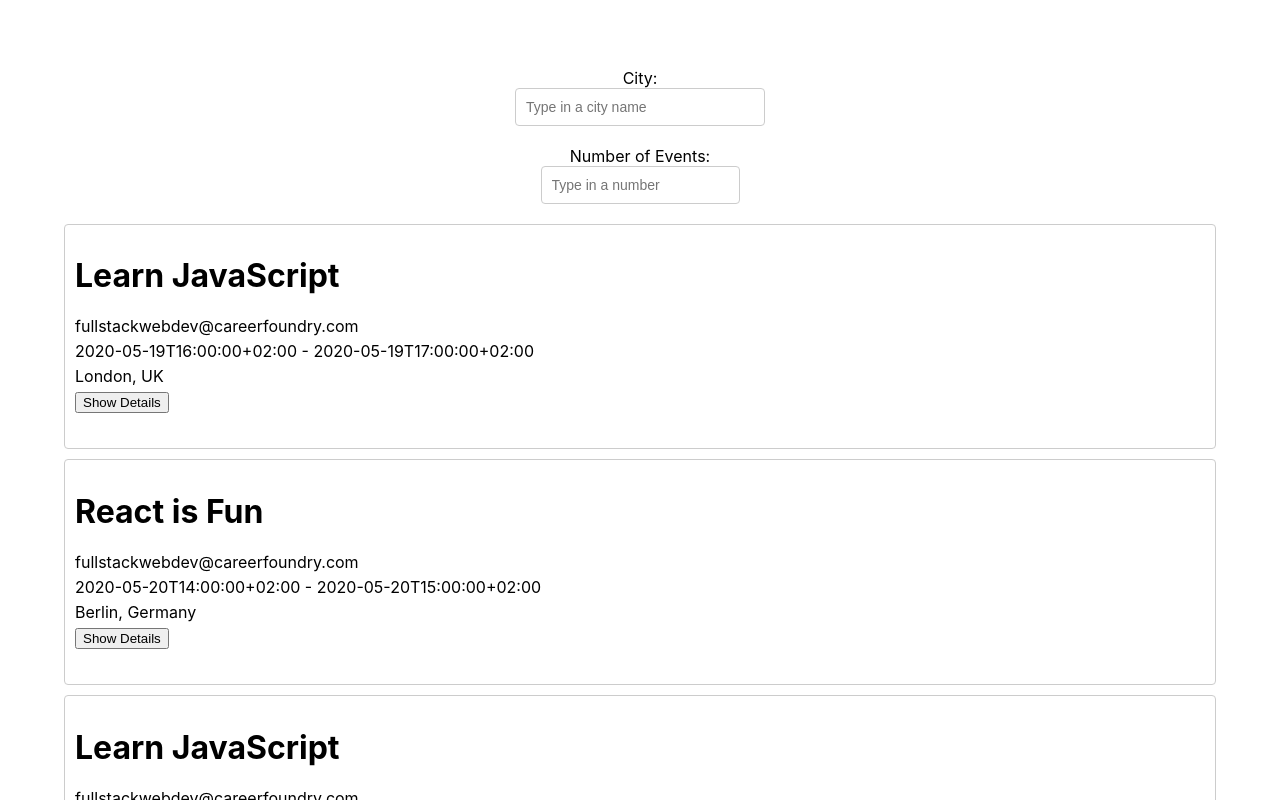
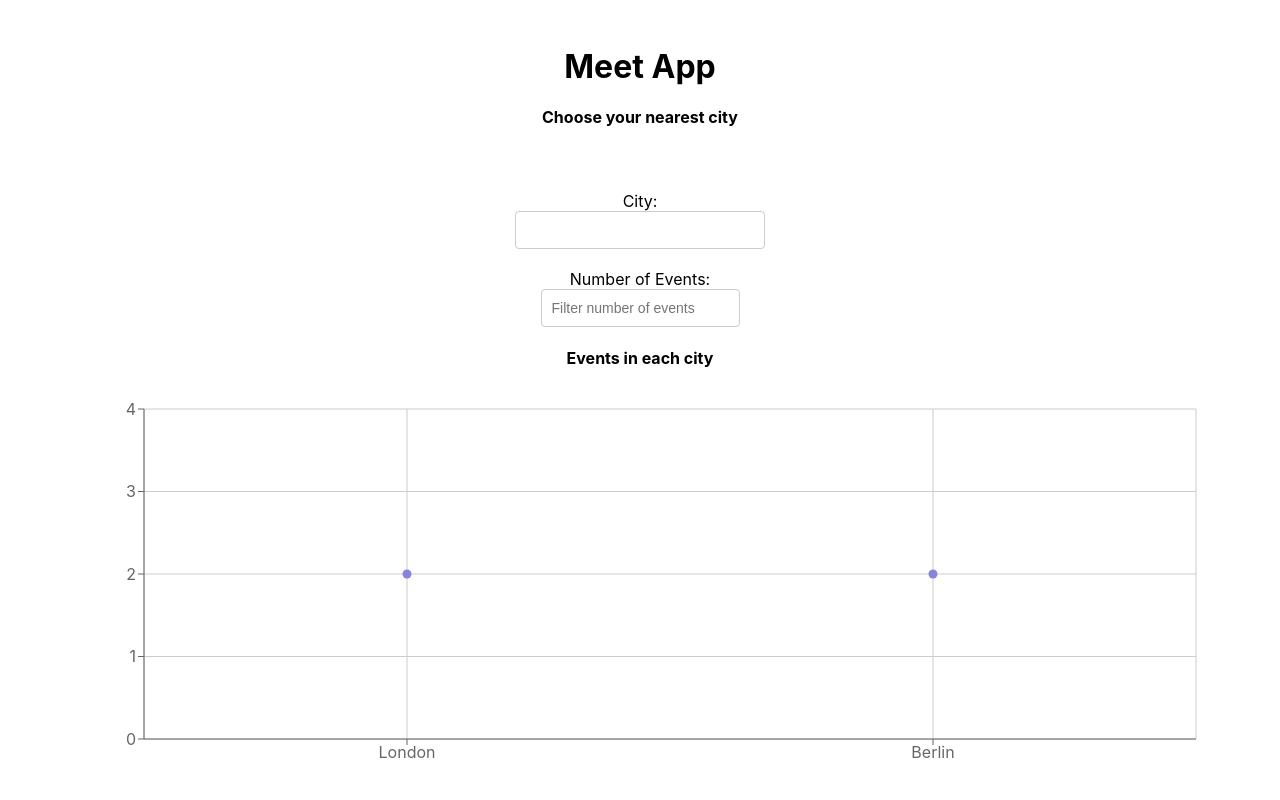
Before and after one commit to charangautam/meet, a React (Create React App) app: page / in a window 1280 px wide. Shown: the top 800 px of the page. Built offline with nearby package versions, Linux system fonts and the light colour scheme; what atatus-spa would draw is missing.

Commit message:
recharts scatterChart implemented in app

```diff
--- a/package.json
+++ b/package.json
@@ -13,6 +13,7 @@
     "react": "^17.0.2",
     "react-dom": "^17.0.2",
     "react-scripts": "4.0.3",
+    "recharts": "^2.1.8",
     "web-vitals": "^0.2.4",
     "workbox-background-sync": "^5.1.4",
     "workbox-broadcast-update": "^5.1.4",
--- a/src/App.js
+++ b/src/App.js
@@ -8,6 +8,7 @@
 import CitySearch from './components/CitySearch';
 import EventList from './components/EventList';
 import NumberOfEvents from './components/NumberOfEvents';
+import ScatterPlot from './components/ScatterPlot';
 
 class App extends Component {
   state = {
@@ -29,6 +30,16 @@
     });
   }
 
+  getData = () => {
+    const { locations, events } = this.state;
+    const data = locations.map((location) => {
+      const number = events.filter((event) => event.location === location).length
+      const city = location.split(', ').shift()
+      return { city, number };
+    })
+    return data;
+  };
+
   componentDidMount() {
     this.mounted = true;
     getEvents().then((events) => {
@@ -43,8 +54,12 @@
   render() {
     return (
       <div className="App">
+        <h1>Meet App</h1>
+        <h4>Choose your nearest city</h4>
         <CitySearch locations={this.state.locations} updateEvents={this.updateEvents} />
         <NumberOfEvents activeLocation={this.state.activeLocation} updateEvents={this.updateEvents} />
+        <h4>Events in each city</h4>
+        <ScatterPlot getData={() => this.getData()} />
         <EventList events={this.state.events} />
       </div>
     )
--- a/src/components/CitySearch.js
+++ b/src/components/CitySearch.js
@@ -52,7 +52,6 @@
                     value={this.state.query}
                     onChange={this.handleInputChanged}
                     onFocus={() => this.setState({ showSuggestions: true })}
-                    placeholder='Type in a city name'
                 />
                 <ul className="suggestions" style={this.state.showSuggestions ? {} : { display: "none" }}>
                     {this.state.suggestions.map((suggestion) => (
--- a/src/components/NumberOfEvents.js
+++ b/src/components/NumberOfEvents.js
@@ -30,7 +30,7 @@
                 type="number"
                 className="events-number"
                 onChange={this.handleInputChanged}
-                placeholder="Type in a number"
+                placeholder="Filter number of events"
             />
             <ErrorAlert text={this.state.errorAlert} />
         </div>;
--- /dev/null
+++ b/src/components/ScatterPlot.js
@@ -0,0 +1,26 @@
+import React, { Component } from 'react'
+import {
+    ScatterChart, Scatter, XAxis, YAxis, CartesianGrid, Tooltip, ResponsiveContainer
+} from 'recharts';
+
+class ScatterPlot extends Component {
+    render() {
+        return (
+            <ResponsiveContainer height={400}>
+                <ScatterChart
+                    margin={{
+                        top: 20, right: 20, bottom: 20, left: 20,
+                    }}
+                >
+                    <CartesianGrid />
+                    <XAxis type="category" dataKey="city" name="city" />
+                    <YAxis type="number" dataKey="number" name="number of events" allowDecimals={false} />
+                    <Tooltip cursor={{ strokeDasharray: '3 3' }} />
+                    <Scatter data={this.props.getData()} fill="#8884d8" />
+                </ScatterChart>
+            </ResponsiveContainer>
+        )
+    }
+}
+
+export default ScatterPlot
```
Also changed, not shown: 1 other file (tests, documents, lock files or other folders).
